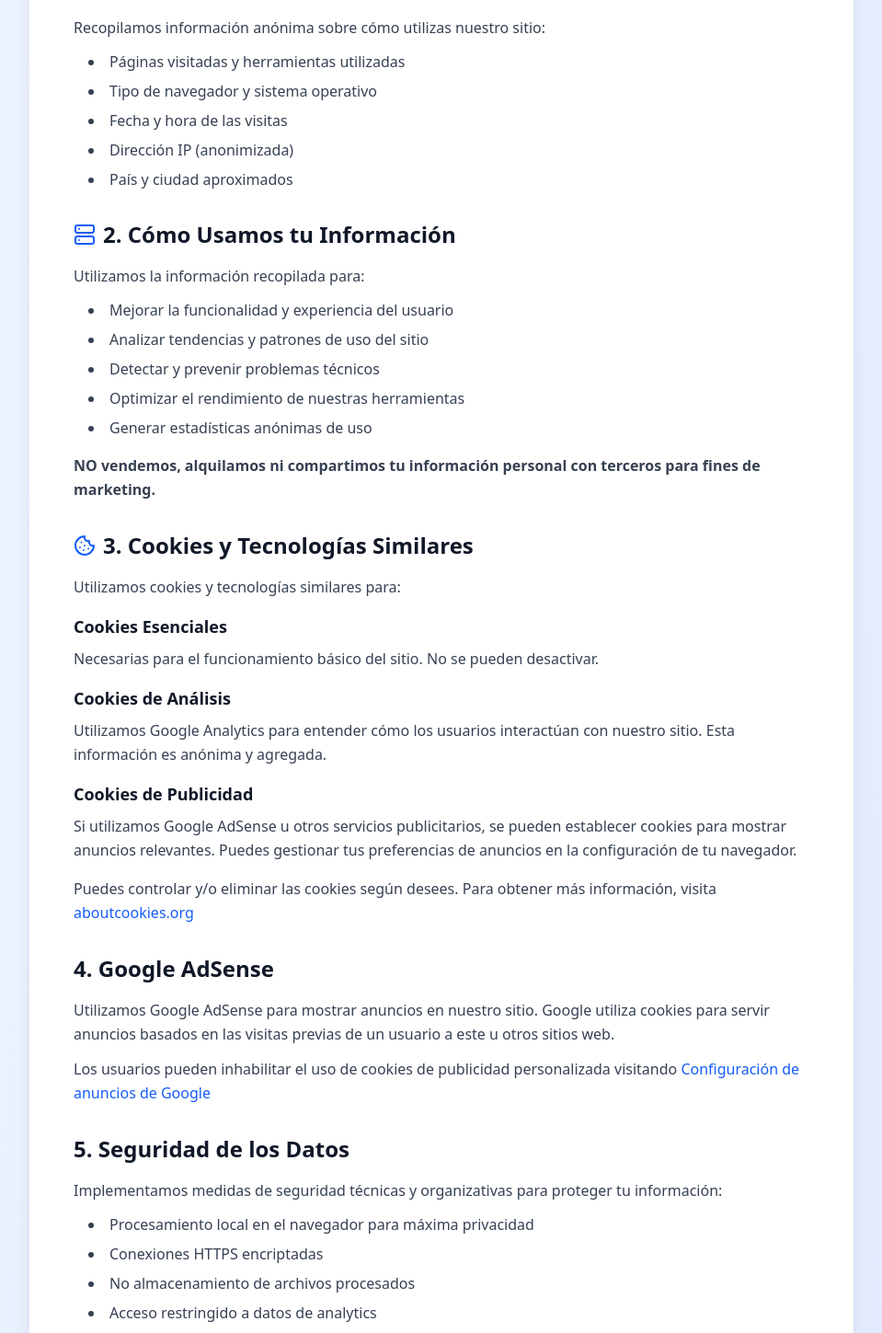
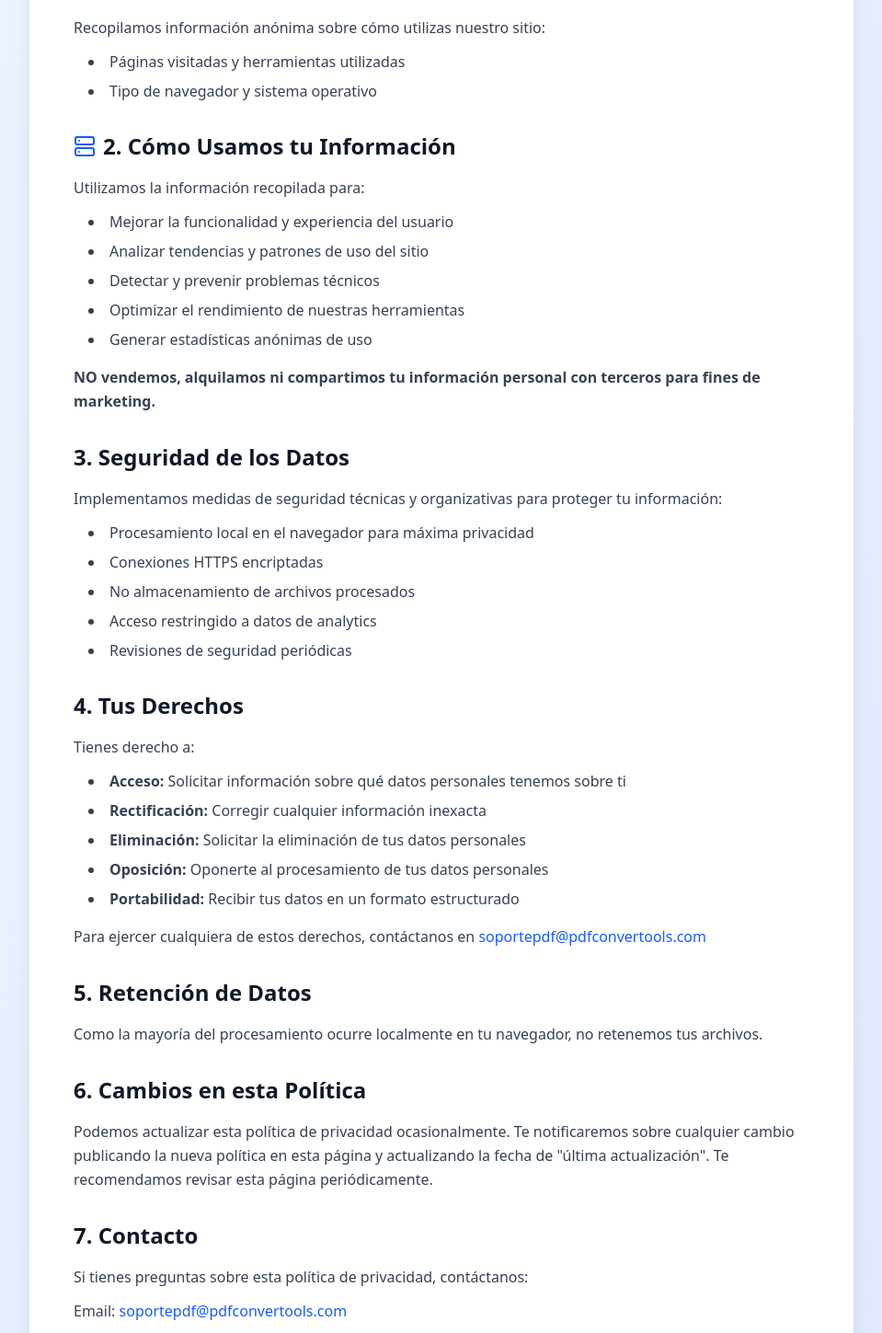
Before and after one commit to albarorent/PDF-converter, a Next.js app: page /privacidad in a window 1280 px wide. Shown: the part 783-2232 px from the top of the page at 92% size, without its empty margins (160-1119 px from the left). Built offline with nearby package versions, Linux system fonts and the light colour scheme.

Commit message:
feat: page termins

```diff
--- a/app/privacidad/page.tsx
+++ b/app/privacidad/page.tsx
@@ -8,7 +8,7 @@ export default function PrivacidadPage() {
         <div className="text-center mb-12">
           <Lock className="w-16 h-16 mx-auto mb-4 text-blue-600" />
           <h1 className="text-4xl font-bold mb-4">Política de Privacidad</h1>
-          <p className="text-gray-600">Última actualización: Noviembre 2024</p>
+          <p className="text-gray-600">Última actualización: Noviembre 2025</p>
         </div>
 
         <div className="bg-white rounded-2xl shadow-xl p-8 md:p-12 space-y-8">
@@ -16,9 +16,14 @@ export default function PrivacidadPage() {
             <div className="flex gap-2">
               <Lock className="w-5 h-5 text-green-600 shrink-0 mt-0.5" />
               <div>
-                <h3 className="font-bold text-green-800 mb-2">Tu privacidad es nuestra prioridad</h3>
+                <h3 className="font-bold text-green-800 mb-2">
+                  Tu privacidad es nuestra prioridad
+                </h3>
                 <p className="text-gray-700 text-sm">
-                  El procesamiento de tus archivos se realiza principalmente en tu navegador (procesamiento local). Esto significa que tus documentos NO se suben a nuestros servidores en la mayoría de los casos.
+                  El procesamiento de tus archivos se realiza principalmente en
+                  tu navegador (procesamiento local). Esto significa que tus
+                  documentos NO se suben a nuestros servidores en la mayoría de
+                  los casos.
                 </p>
               </div>
             </div>
@@ -30,27 +35,32 @@ export default function PrivacidadPage() {
               1. Información que Recopilamos
             </h2>
 
-            <h3 className="text-xl font-semibold mb-3 mt-6">1.1 Archivos que Procesas</h3>
+            <h3 className="text-xl font-semibold mb-3 mt-6">
+              1.1 Archivos que Procesas
+            </h3>
             <p className="text-gray-700 leading-relaxed mb-3">
-              La mayoría de nuestras herramientas procesan tus archivos completamente en tu navegador (procesamiento del lado del cliente). Esto significa que:
+              La mayoría de nuestras herramientas procesan tus archivos
+              completamente en tu navegador (procesamiento del lado del
+              cliente). Esto significa que:
             </p>
             <ul className="list-disc list-inside space-y-2 text-gray-700 ml-4">
               <li>Tus archivos NUNCA se envían a nuestros servidores</li>
               <li>El procesamiento ocurre directamente en tu dispositivo</li>
               <li>Nadie más tiene acceso a tus documentos</li>
-              <li>Los archivos no se almacenan ni se guardan en ningún lugar</li>
+              <li>
+                Los archivos no se almacenan ni se guardan en ningún lugar
+              </li>
             </ul>
 
-            <h3 className="text-xl font-semibold mb-3 mt-6">1.2 Información de Uso</h3>
+            <h3 className="text-xl font-semibold mb-3 mt-6">
+              1.2 Información de Uso
+            </h3>
             <p className="text-gray-700 leading-relaxed mb-3">
               Recopilamos información anónima sobre cómo utilizas nuestro sitio:
             </p>
             <ul className="list-disc list-inside space-y-2 text-gray-700 ml-4">
               <li>Páginas visitadas y herramientas utilizadas</li>
               <li>Tipo de navegador y sistema operativo</li>
-              <li>Fecha y hora de las visitas</li>
-              <li>Dirección IP (anonimizada)</li>
-              <li>País y ciudad aproximados</li>
             </ul>
           </section>
 
@@ -70,11 +80,14 @@ export default function PrivacidadPage() {
               <li>Generar estadísticas anónimas de uso</li>
             </ul>
             <p className="text-gray-700 leading-relaxed mt-4">
-              <strong>NO vendemos, alquilamos ni compartimos tu información personal con terceros para fines de marketing.</strong>
+              <strong>
+                NO vendemos, alquilamos ni compartimos tu información personal
+                con terceros para fines de marketing.
+              </strong>
             </p>
           </section>
 
-          <section>
+          {/* <section>
             <h2 className="text-2xl font-bold mb-4 flex items-center gap-2">
               <Cookie className="w-6 h-6 text-blue-600" />
               3. Cookies y Tecnologías Similares
@@ -104,9 +117,9 @@ export default function PrivacidadPage() {
                 aboutcookies.org
               </a>
             </p>
-          </section>
+          </section> */}
 
-          <section>
+          {/* <section>
             <h2 className="text-2xl font-bold mb-4">4. Google AdSense</h2>
             <p className="text-gray-700 leading-relaxed mb-3">
               Utilizamos Google AdSense para mostrar anuncios en nuestro sitio. Google utiliza cookies para servir anuncios basados en las visitas previas de un usuario a este u otros sitios web.
@@ -117,15 +130,20 @@ export default function PrivacidadPage() {
                 Configuración de anuncios de Google
               </a>
             </p>
-          </section>
+          </section> */}
 
           <section>
-            <h2 className="text-2xl font-bold mb-4">5. Seguridad de los Datos</h2>
+            <h2 className="text-2xl font-bold mb-4">
+              3. Seguridad de los Datos
+            </h2>
             <p className="text-gray-700 leading-relaxed mb-3">
-              Implementamos medidas de seguridad técnicas y organizativas para proteger tu información:
+              Implementamos medidas de seguridad técnicas y organizativas para
+              proteger tu información:
             </p>
             <ul className="list-disc list-inside space-y-2 text-gray-700 ml-4">
-              <li>Procesamiento local en el navegador para máxima privacidad</li>
+              <li>
+                Procesamiento local en el navegador para máxima privacidad
+              </li>
               <li>Conexiones HTTPS encriptadas</li>
               <li>No almacenamiento de archivos procesados</li>
               <li>Acceso restringido a datos de analytics</li>
@@ -134,67 +152,95 @@ export default function PrivacidadPage() {
           </section>
 
           <section>
-            <h2 className="text-2xl font-bold mb-4">6. Tus Derechos</h2>
+            <h2 className="text-2xl font-bold mb-4">4. Tus Derechos</h2>
             <p className="text-gray-700 leading-relaxed mb-3">
               Tienes derecho a:
             </p>
             <ul className="list-disc list-inside space-y-2 text-gray-700 ml-4">
-              <li><strong>Acceso:</strong> Solicitar información sobre qué datos personales tenemos sobre ti</li>
-              <li><strong>Rectificación:</strong> Corregir cualquier información inexacta</li>
-              <li><strong>Eliminación:</strong> Solicitar la eliminación de tus datos personales</li>
-              <li><strong>Oposición:</strong> Oponerte al procesamiento de tus datos personales</li>
-              <li><strong>Portabilidad:</strong> Recibir tus datos en un formato estructurado</li>
+              <li>
+                <strong>Acceso:</strong> Solicitar información sobre qué datos
+                personales tenemos sobre ti
+              </li>
+              <li>
+                <strong>Rectificación:</strong> Corregir cualquier información
+                inexacta
+              </li>
+              <li>
+                <strong>Eliminación:</strong> Solicitar la eliminación de tus
+                datos personales
+              </li>
+              <li>
+                <strong>Oposición:</strong> Oponerte al procesamiento de tus
+                datos personales
+              </li>
+              <li>
+                <strong>Portabilidad:</strong> Recibir tus datos en un formato
+                estructurado
+              </li>
             </ul>
             <p className="text-gray-700 leading-relaxed mt-4">
               Para ejercer cualquiera de estos derechos, contáctanos en{" "}
-              <a href="mailto:privacidad@pdftools.com" className="text-blue-600 hover:underline">
-                privacidad@pdftools.com
+              <a
+                href="mailto:soportepdf@pdfconvertools.com"
+                className="text-blue-600 hover:underline"
+              >
+                soportepdf@pdfconvertools.com
               </a>
             </p>
           </section>
 
           <section>
-            <h2 className="text-2xl font-bold mb-4">7. Retención de Datos</h2>
+            <h2 className="text-2xl font-bold mb-4">5. Retención de Datos</h2>
             <p className="text-gray-700 leading-relaxed">
-              Como la mayoría del procesamiento ocurre localmente en tu navegador, no retenemos tus archivos. Los datos de analytics se retienen por un período máximo de 26 meses y luego se eliminan automáticamente.
+              Como la mayoría del procesamiento ocurre localmente en tu
+              navegador, no retenemos tus archivos.
             </p>
           </section>
 
           <section>
-            <h2 className="text-2xl font-bold mb-4">8. Enlaces a Otros Sitios</h2>
+            <h2 className="text-2xl font-bold mb-4">
+              6. Cambios en esta Política
+            </h2>
             <p className="text-gray-700 leading-relaxed">
-              Nuestro sitio puede contener enlaces a sitios web de terceros. No somos responsables de las prácticas de privacidad de estos sitios. Te recomendamos leer las políticas de privacidad de cualquier sitio web que visites.
+              Podemos actualizar esta política de privacidad ocasionalmente. Te
+              notificaremos sobre cualquier cambio publicando la nueva política
+              en esta página y actualizando la fecha de "última actualización".
+              Te recomendamos revisar esta página periódicamente.
             </p>
           </section>
 
           <section>
-            <h2 className="text-2xl font-bold mb-4">9. Cambios en esta Política</h2>
+            <h2 className="text-2xl font-bold mb-4">7. Contacto</h2>
             <p className="text-gray-700 leading-relaxed">
-              Podemos actualizar esta política de privacidad ocasionalmente. Te notificaremos sobre cualquier cambio publicando la nueva política en esta página y actualizando la fecha de "última actualización". Te recomendamos revisar esta página periódicamente.
-            </p>
-          </section>
-
-          <section>
-            <h2 className="text-2xl font-bold mb-4">10. Menores de Edad</h2>
-            <p className="text-gray-700 leading-relaxed">
-              Nuestro servicio no está dirigido a menores de 13 años. No recopilamos conscientemente información personal de menores de 13 años. Si eres padre/madre y descubres que tu hijo nos ha proporcionado información personal, contáctanos.
-            </p>
-          </section>
-
-          <section>
-            <h2 className="text-2xl font-bold mb-4">11. Contacto</h2>
-            <p className="text-gray-700 leading-relaxed">
-              Si tienes preguntas sobre esta política de privacidad, contáctanos:
+              Si tienes preguntas sobre esta política de privacidad,
+              contáctanos:
             </p>
             <ul className="space-y-2 text-gray-700 mt-3">
-              <li>Email: <a href="mailto:privacidad@pdftools.com" className="text-blue-600 hover:underline">privacidad@pdftools.com</a></li>
-              <li>Página de contacto: <Link href="/contacto" className="text-blue-600 hover:underline">Formulario de contacto</Link></li>
+              <li>
+                Email:{" "}
+                <a
+                  href="mailto:soportepdf@pdfconvertools.com"
+                  className="text-blue-600 hover:underline"
+                >
+                  soportepdf@pdfconvertools.com
+                </a>
+              </li>
+              <li>
+                Página de contacto:{" "}
+                <Link
+                  href="/contacto"
+                  className="text-blue-600 hover:underline"
+                >
+                  Formulario de contacto
+                </Link>
+              </li>
             </ul>
           </section>
 
           <div className="border-t pt-8 mt-8">
             <p className="text-sm text-gray-500 text-center">
-              Esta política de privacidad fue actualizada por última vez el 13 de noviembre de 2024.
+              Esta política de privacidad fue actualizada por última vez el 13
+              de noviembre de 2025.
             </p>
           </div>
         </div>
--- a/app/terminos/page.tsx
+++ b/app/terminos/page.tsx
@@ -144,8 +144,8 @@ export default function TerminosPage() {
                 página de contacto
               </Link>
               {" "}o enviando un email a{" "}
-              <a href="mailto:legal@pdftools.com" className="text-blue-600 hover:underline">
-                legal@pdftools.com
+              <a href="mailto:soportepdf@pdfconvertools.com" className="text-blue-600 hover:underline">
+                soportepdf@pdfconvertools.com
               </a>
             </p>
           </section>
```
